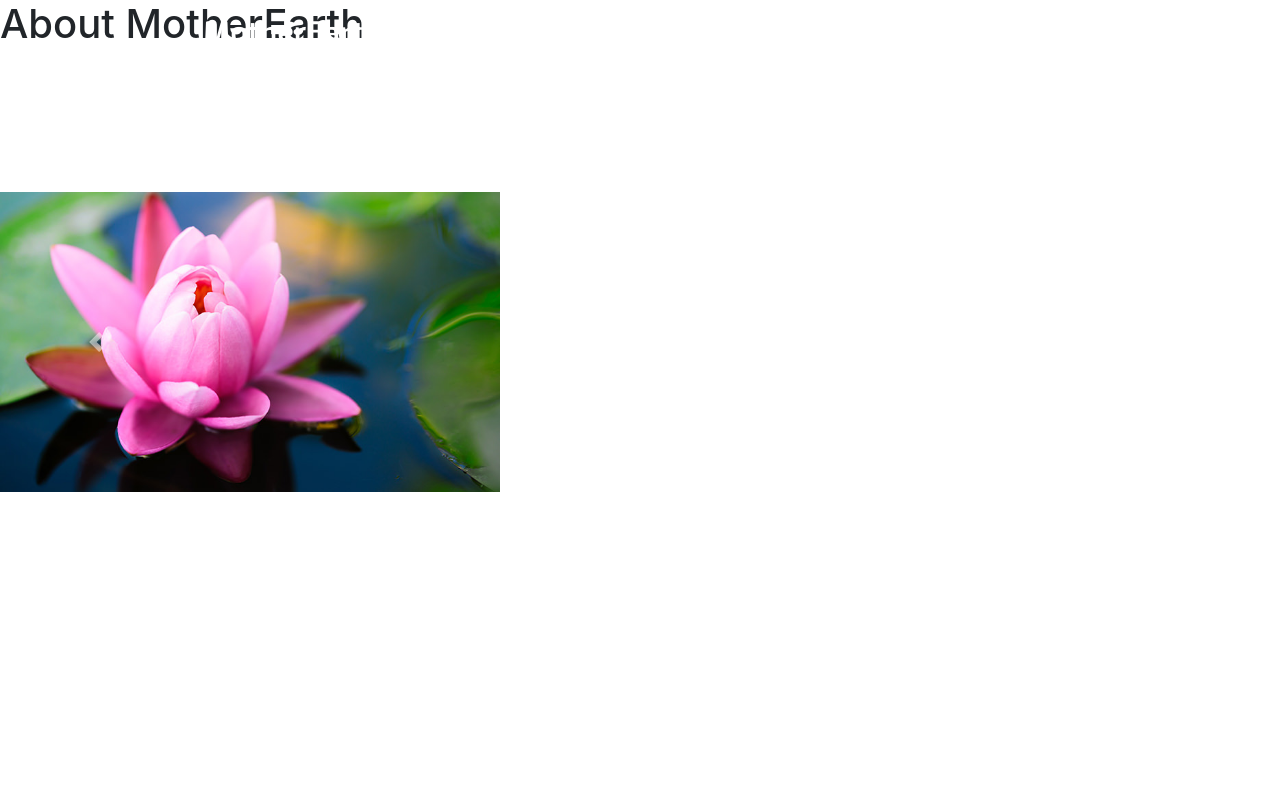
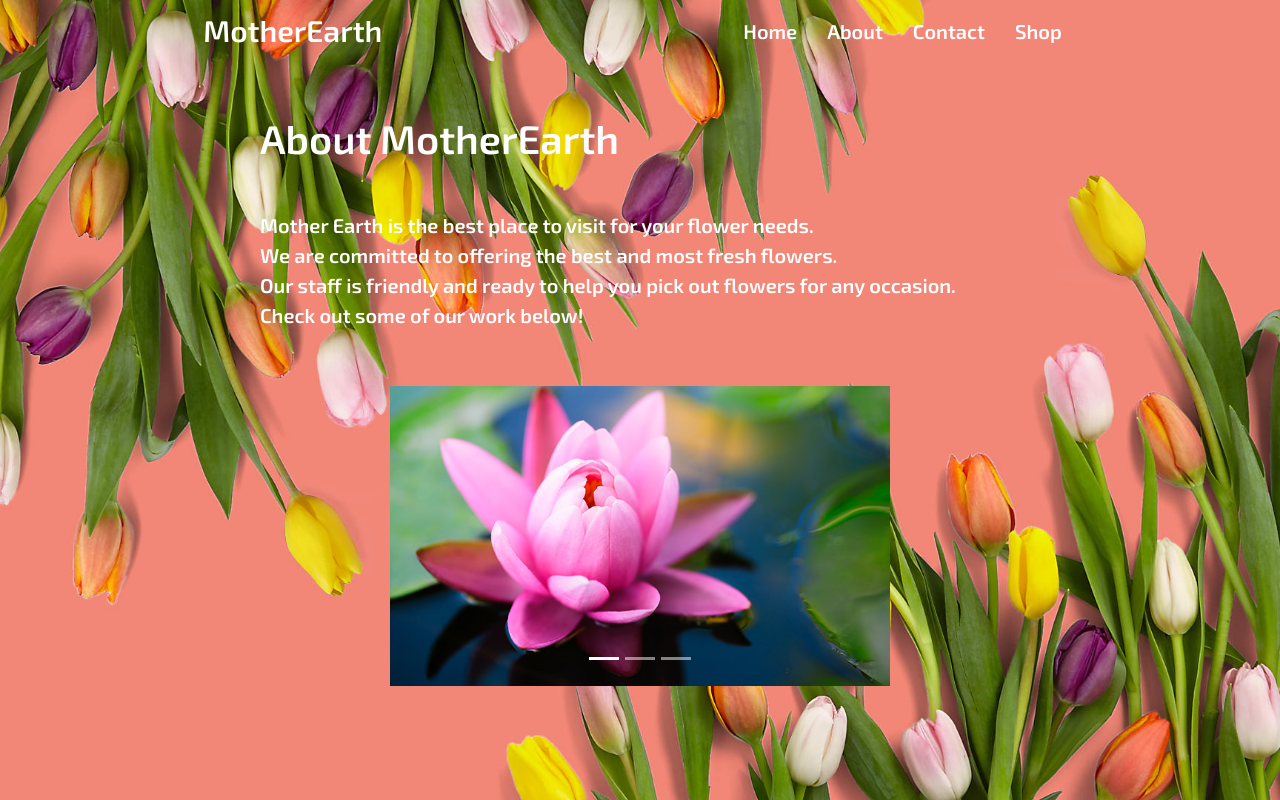
Before and after one commit to ovalenzu20/INF124PA1, a PHP site: page /about.html in a window 1280 px wide; the page is wider, and only the part inside the window is pictured. Run offline with PHP 8.4, Linux system fonts and the light colour scheme.

Commit message:
Finished about page

```diff
--- a/about.html
+++ b/about.html
@@ -64,7 +64,7 @@
             Check out some of our work below!
         </p>
 
-        <div id="carouselExampleIndicators" class="carousel slide" data-ride="carousel">
+        <div id="carouselExampleIndicators" class="carousel slide" style="margin-top: 40px;"data-ride="carousel">
                 <ol class="carousel-indicators">
                     <li data-target="#carouselExampleIndicators" data-slide-to="0" class="active"></li>
                     <li data-target="#carouselExampleIndicators" data-slide-to="1"></li>
@@ -82,11 +82,11 @@
                     </div>
                 </div>
                 <a class="carousel-control-prev" href="#carouselExampleIndicators" role="button" data-slide="prev">
-                    <span class="carousel-control-prev-icon" aria-hidden="true"></span>
+                    <span  aria-hidden="true"></span>
                     <span class="sr-only">Previous</span>
                 </a>
                 <a class="carousel-control-next" href="#carouselExampleIndicators" role="button" data-slide="next">
-                    <span class="carousel-control-next-icon" aria-hidden="true"></span>
+                    <span  aria-hidden="true"></span>
                     <span class="sr-only">Next</span>
                 </a>
                 </div>
--- a/index.css
+++ b/index.css
@@ -38,30 +38,23 @@
   background-size: cover;
 }
 
-<<<<<<< Updated upstream
 #aboutTexth1 {
   font-family: "Exo 2", sans-serif;
   font-size: 40px;
   width: 100%;
-  text-align: center;
-
+  text-align: left;
+  margin-left: 520px;
   color: white;
 }
 #aboutText {
   font-family: "Exo 2", sans-serif;
   font-size: 20px;
   width: 100%;
-  text-align: center;
+  text-align: left;
+  margin-top: 40px;
+  margin-left: 520px;
   color: white;
 }
-
-#aboutFlowerImg {
-  width: 200px;
-  height: 200px;
-}
-=======
-
->>>>>>> Stashed changes
 
 #heroImage {
   background-image: url("imgs/headerimage.jpg");
```
